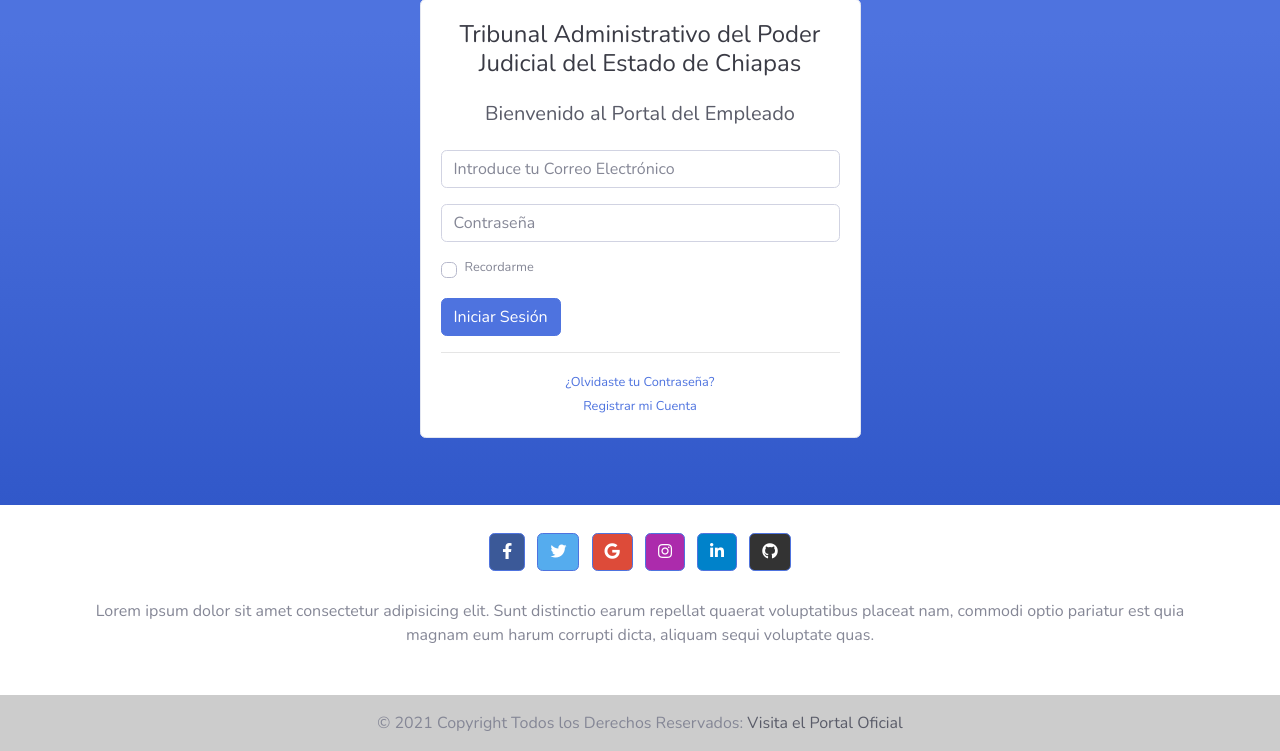
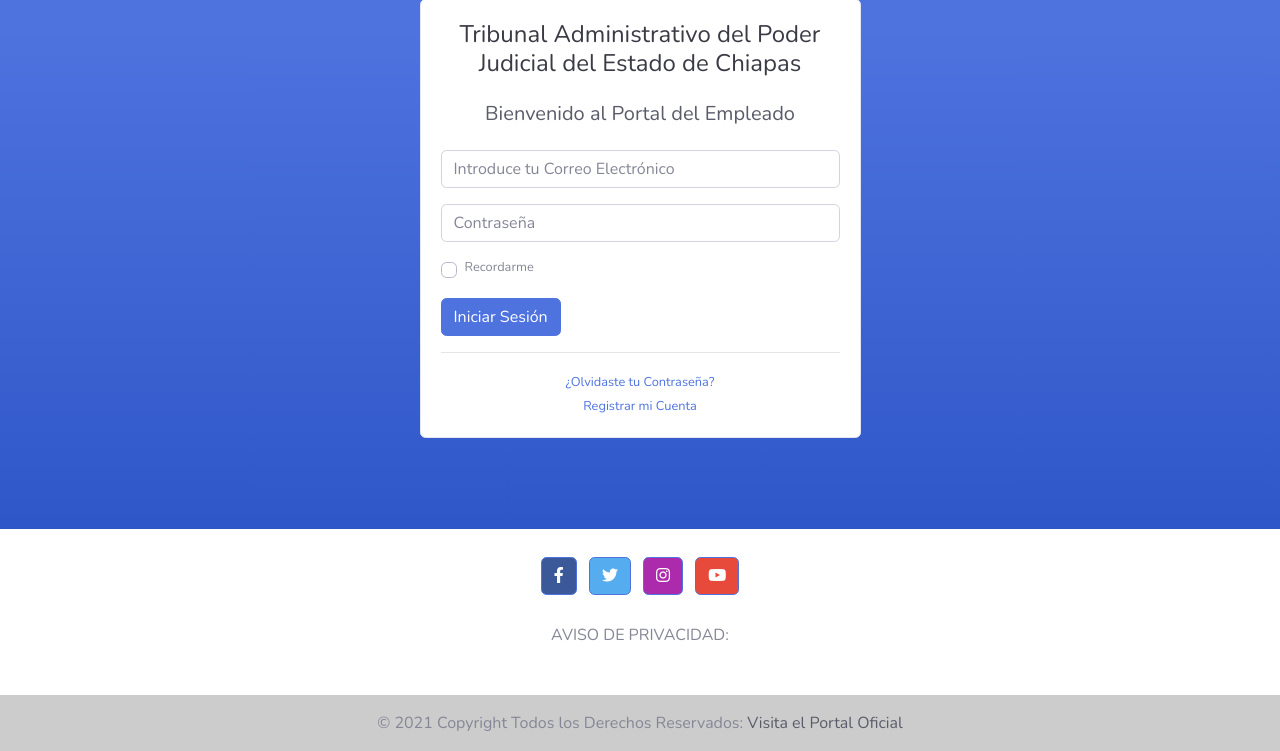
Before and after one commit to enriiquealvarez/portal_empleado, a PHP site: page / in a window 1280 px wide. Shown: the part 49-800 px from the top of the page. Run offline with PHP 8.4, Linux system fonts and the light colour scheme.

Commit message:
actualizaciones en index.php
Co-Authored-By: Fernando-Valdes <55217268+fernando-valdes@users.noreply.github.com>

```diff
--- a/index.php
+++ b/index.php
@@ -141,21 +141,17 @@
     <!-- Section: Social media -->
     <section class="mb-4">
       <!-- Facebook -->
-      <a class="btn btn-primary btn-floating m-1" style="background-color: #3b5998" href="#!" role="button"><i class="fab fa-facebook-f"></i></a>
+      <a class="btn btn-primary btn-floating m-1" style="background-color: #3b5998" href="https://www.facebook.com/tachiapas/" target="_blank" role="button"><i class="fab fa-facebook-f"></i></a>
 
       <!-- Twitter -->
-      <a class="btn btn-primary btn-floating m-1" style="background-color: #55acee" href="#!" role="button"><i class="fab fa-twitter"></i></a>
-
-      <!-- Google -->
-      <a class="btn btn-primary btn-floating m-1" style="background-color: #dd4b39" href="#!" role="button"><i class="fab fa-google"></i></a>
+      <a class="btn btn-primary btn-floating m-1" style="background-color: #55acee" href="https://twitter.com/TAChiapas" target="_blank" role="button"><i class="fab fa-twitter"></i></a>
 
       <!-- Instagram -->
-      <a class="btn btn-primary btn-floating m-1" style="background-color: #ac2bac" href="#!" role="button"><i class="fab fa-instagram"></i></a>
+      <a class="btn btn-primary btn-floating m-1" style="background-color: #ac2bac" href="https://www.instagram.com/tachiapas/" target="_blank" role="button"><i class="fab fa-instagram"></i></a>
 
-      <!-- Linkedin -->
-      <a class="btn btn-primary btn-floating m-1" style="background-color: #0082ca" href="#!" role="button"><i class="fab fa-linkedin-in"></i></a>
-      <!-- Github -->
-      <a class="btn btn-primary btn-floating m-1" style="background-color: #333333" href="#!" role="button"><i class="fab fa-github"></i></a>
+      <!--Youtube-->
+      <a class="btn btn-primary btn-floating m-1" style="background-color: #e74a3b" href="https://www.youtube.com/channel/UCgnQj1mpO2Rq3DkE1yOpKtA" target="_blank" role="button"><i class="fab fa-youtube"></i></a>
+
     </section>
     <!-- Section: Social media -->
 
@@ -164,10 +160,7 @@
     <!-- Section: Text -->
     <section class="mb-4">
       <p>
-        Lorem ipsum dolor sit amet consectetur adipisicing elit. Sunt
-        distinctio earum repellat quaerat voluptatibus placeat nam,
-        commodi optio pariatur est quia magnam eum harum corrupti dicta,
-        aliquam sequi voluptate quas.
+        AVISO DE PRIVACIDAD:
       </p>
     </section>
     <!-- Section: Text -->
```
Also changed, not shown: css/sb-admin-2.css.
